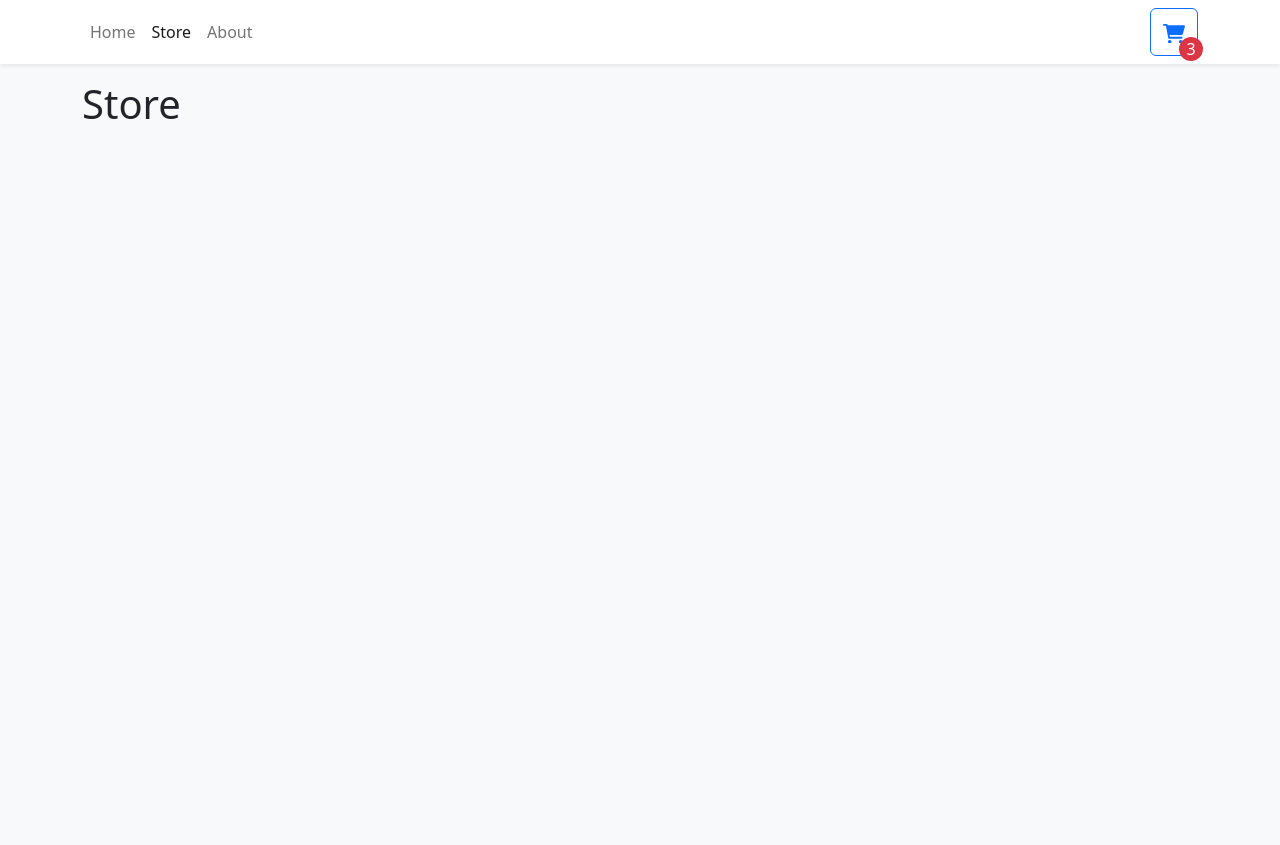
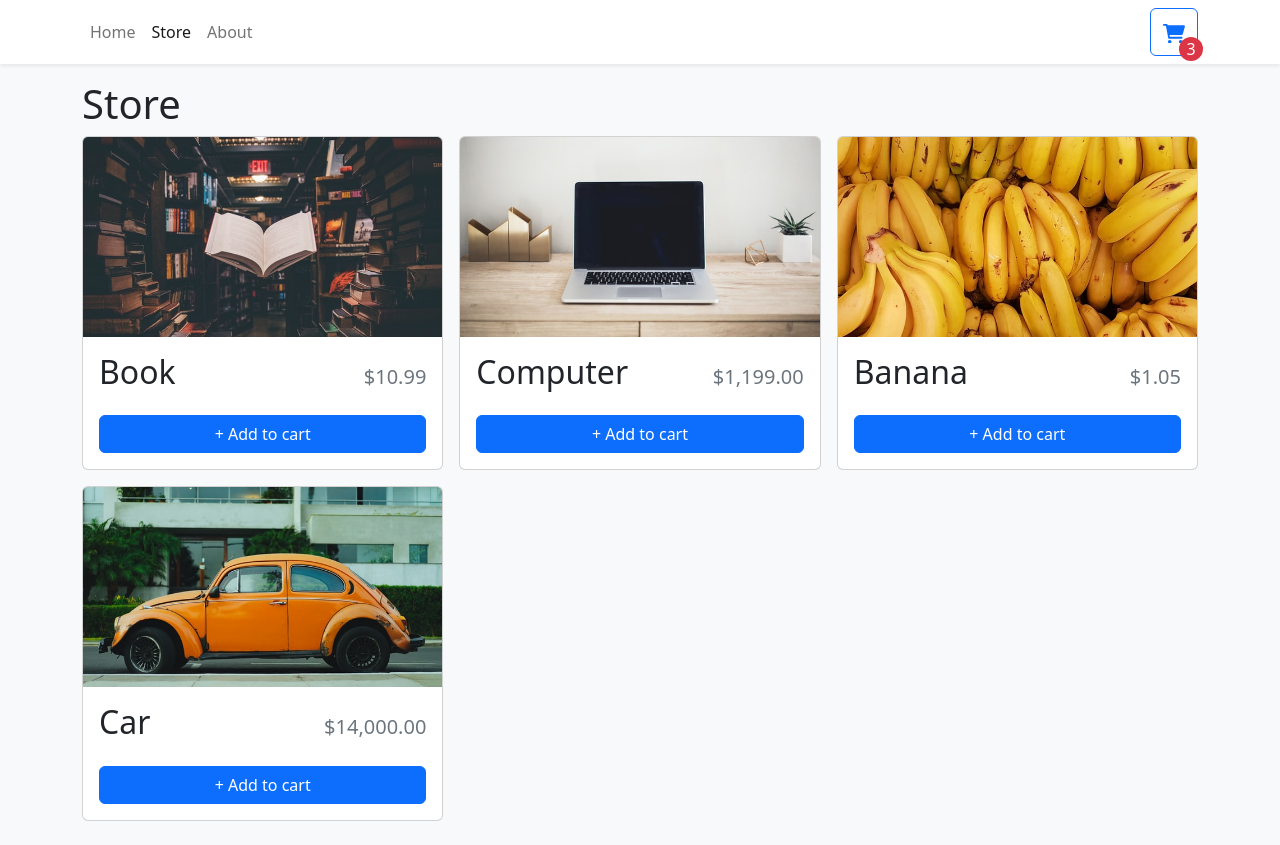
Before and after one commit to jchrobakk/react-ts-shopping-cart, a React (Vite) app: page /store in a window 1280 px wide. Before the commit the page ends 800 px from the top, so only its background shows below. Built offline with nearby package versions, Linux system fonts and the light colour scheme.

Commit message:
code StoreItem & formatCurrency

```diff
--- /dev/null
+++ b/src/components/StoreItem.tsx
@@ -0,0 +1,52 @@
+import { Button, Card } from "react-bootstrap";
+import { formatCurrency } from "../utilities/formatCurrency";
+
+type Props = {
+  id: number;
+  name: string;
+  price: number;
+  imgUrl: string;
+};
+
+export function StoreItem({ id, name, price, imgUrl }: Props) {
+  const quantity = 0;
+
+  return (
+    <Card className="h-100">
+      <Card.Img
+        variant="top"
+        src={imgUrl}
+        height="200px"
+        style={{ objectFit: "cover" }}
+      />
+      <Card.Body className="d-flex flex-column">
+        <Card.Title className="d-flex justify-content-between align-items-baseline mb-4">
+          <span className="fs-2">{name}</span>
+          <span className="ms-2 text-muted">{formatCurrency(price)}</span>
+        </Card.Title>
+        <div className="mt-auto">
+          {quantity === 0 ? (
+            <Button className="w-100">+ Add to cart</Button>
+          ) : (
+            <div
+              className="d-flex align-items-center flex-column"
+              style={{ gap: ".5rem" }}
+            >
+              <div
+                className="d-flex align-items-center justify-content-center"
+                style={{ gap: ".5rem" }}
+              >
+                <Button>-</Button>
+                <div>
+                  <span className="fs-3">{quantity}</span> in cart
+                </div>
+                <Button>+</Button>
+              </div>
+              <Button variant="danger">Remove</Button>
+            </div>
+          )}
+        </div>
+      </Card.Body>
+    </Card>
+  );
+}
--- a/src/pages/Store.tsx
+++ b/src/pages/Store.tsx
@@ -1,5 +1,22 @@
+import storeItems from "../data/items.json";
+import { Col, Row } from "react-bootstrap";
+import { StoreItem } from "../components/StoreItem";
+
 export function Store() {
   {
-    return <h1>Store</h1>;
+    return (
+      <>
+        <h1>Store</h1>
+        <Row md={2} xs={1} lg={3} className="g-3">
+          {storeItems.map((item) => {
+            return (
+              <Col key={item.id}>
+                <StoreItem {...item} />
+              </Col>
+            );
+          })}
+        </Row>
+      </>
+    );
   }
 }
--- /dev/null
+++ b/src/utilities/formatCurrency.tsx
@@ -0,0 +1,8 @@
+const CURRENCY_FORMATTER = new Intl.NumberFormat(undefined, {
+  currency: "USD",
+  style: "currency",
+});
+
+export function formatCurrency(number: number) {
+  return CURRENCY_FORMATTER.format(number);
+}
```
